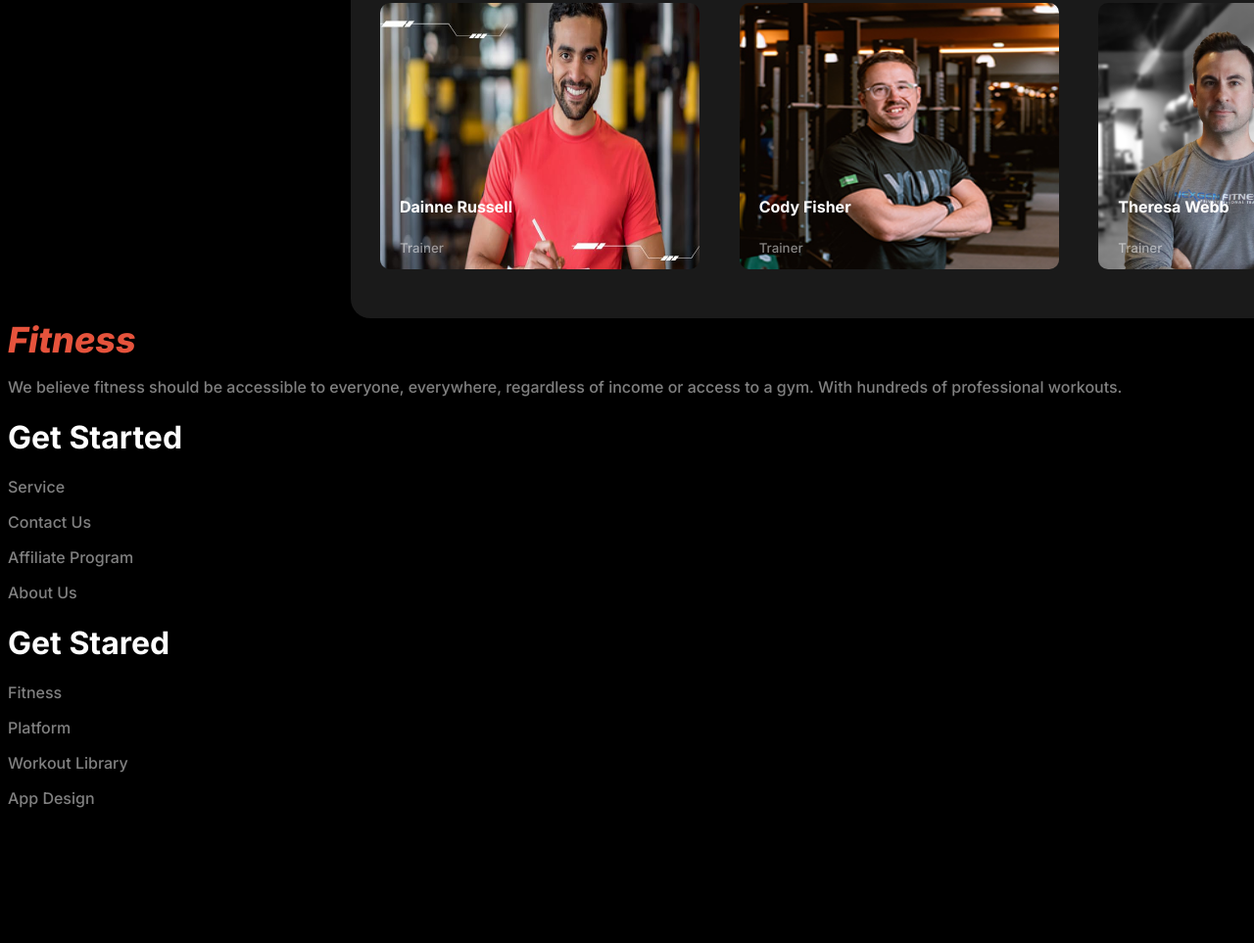
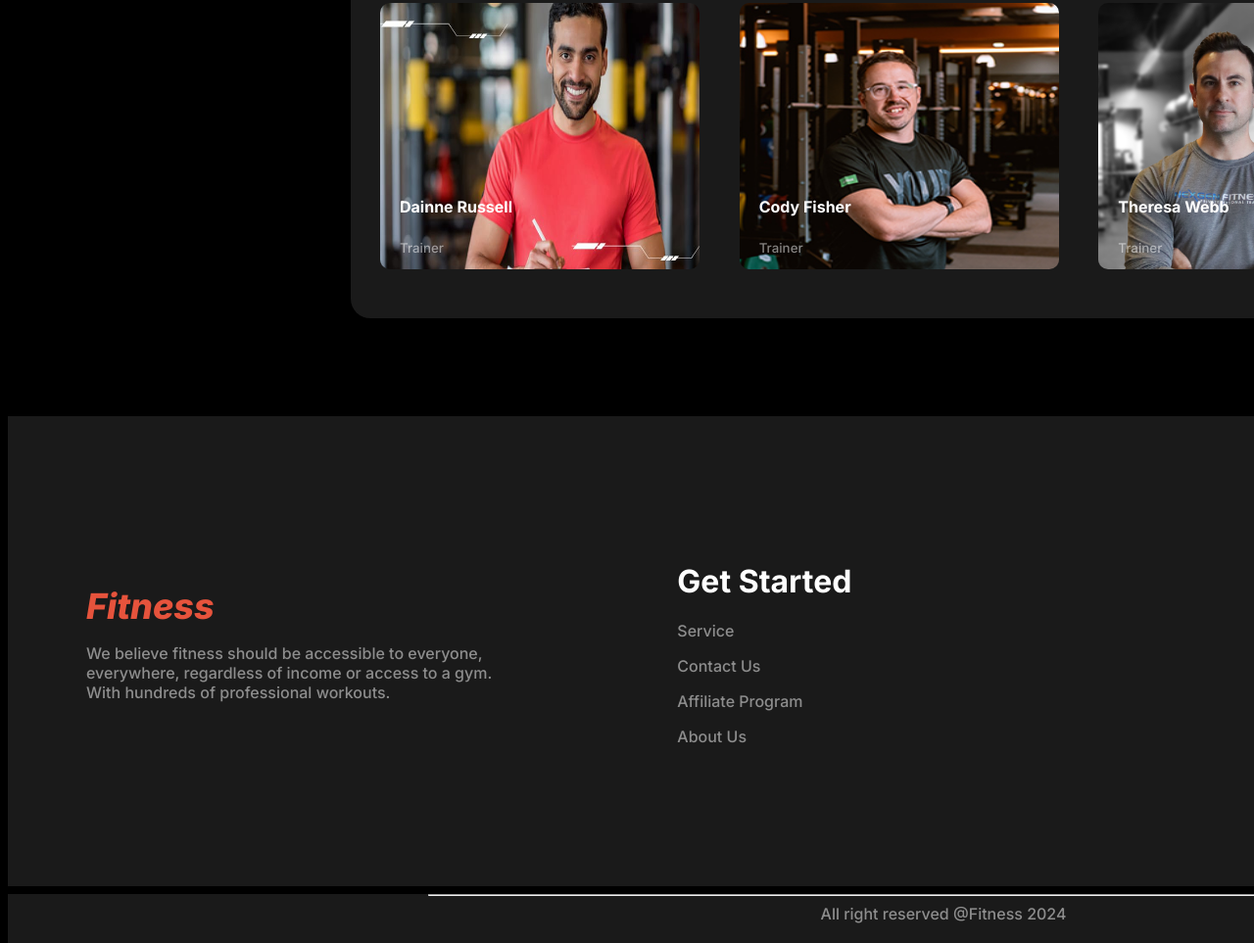
Before and after one commit to ridu101/assignment-2, a plain HTML site: page index.html in a window 1280 px wide. Shown: the part 3033-3996 px from the top of the page at 98% size. Before the commit the page ends 3858 px from the top, so only its background shows below. Drawn offline with Linux system fonts and the light colour scheme.

Commit message:
footer section done

```diff
--- a/index.html
+++ b/index.html
@@ -224,9 +224,9 @@
         <div class="footer-container">
             <div class="foot-1">
                 <i class="fit">Fitness</i>
-                <p class="parapgraph-text">We believe fitness should be accessible to everyone, everywhere, regardless
+                <p class="parapgraph-text">We believe fitness should be accessible to everyone,<br> everywhere, regardless
                     of income or access to a
-                    gym. With hundreds of professional workouts.</p>
+                    gym. <br>With hundreds of professional workouts.</p>
             </div>
             <div class="foot-2">
                 <h1 class="title-text">Get Started</h1>
@@ -244,7 +244,13 @@
 
 
             </div>
+
         </div>
+        <div class="last-item">
+            <hr class="hr">
+            <p class="parapgraph-text foot-p">All right reserved @Fitness 2024</p>
+        </div>
+
 
     </footer>
 
--- a/styles/styles.css
+++ b/styles/styles.css
@@ -305,3 +305,35 @@
 }
 
 /* footer section start here */
+.footer-container{
+    margin-top: 100px;
+    display: grid;
+    grid-template-columns: repeat(3, 1fr);
+    justify-content: center;
+    align-items: center;
+    justify-content: space-between;
+    padding-left: 80px;
+    background-color: rgba(255, 255, 255, 0.1);
+    width: 1810px;
+    height: 480px;
+}
+
+.hr{
+    width: 1050px;
+    background-color: rgba(255, 255, 255, 0.1);
+
+
+}
+.foot-p{
+   display:block;
+    justify-content: center;
+    text-align: center;
+
+    margin-top: 0px;
+    max-block-size: 200PX;
+
+}
+.last-item{
+    background-color: rgba(255, 255, 255, 0.1);
+    height: 50PX;
+}
```
